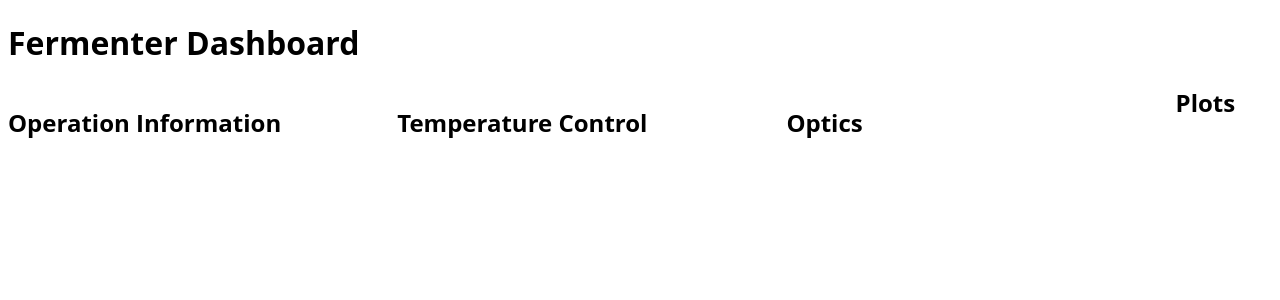
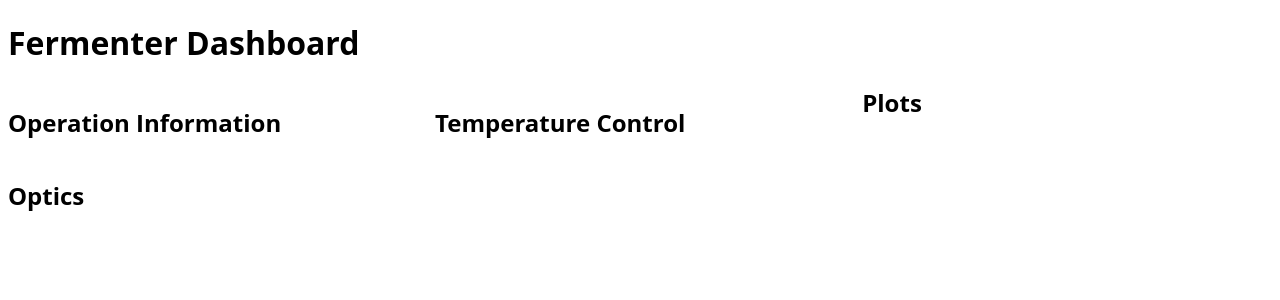
Before and after one commit to ethanjli/fermentor, a Flask app: page / in a window 1280 px wide. Shown: the top 300 px of the page. Run offline with Flask 2, Linux system fonts and the light colour scheme; some libraries are stand-ins or nearby versions.

Commit message:
Trying to condense information.

```diff
--- a/static/dashboard.html
+++ b/static/dashboard.html
@@ -9,6 +9,7 @@
   </head>
   <body>
     <h1>Fermenter Dashboard</h1>
+    <div class="section">
       <div class="info_container">
         <h2>Operation Information</h2>
         <p id="start"></p>
@@ -17,17 +18,19 @@
       </div>
       <div class="info_container">
         <h2>Temperature Control</h2>
+        <p id="temp_update_time"></p>
         <p id="temp"></p>
         <p id="heater"></p>
       </div>
       <div class="info_container">
         <h2>Optics</h2>
-      <p id="calibred"></p>
-      <p id="calibgreen"></p>
+        <p id="optics_update_time"></p>
         <p id="ambient"></p>
         <p id="red"></p>
         <p id="green"></p>
       </div>
+    </div>
+    <div class="section">
       <h2>Plots</h2>
       <div class="plot_container">
         <object id="temp_plot" data="/plots/temp" type="image/svg+xml"></object>
@@ -38,5 +41,6 @@
       <div class="plot_container">
         <object id="duty_cycles_plot" data="/plots/duty_cycles" type="image/svg+xml"></object>
       </div>
+    </div>
   </body>
 </html>
--- a/static/style.css
+++ b/static/style.css
@@ -10,14 +10,18 @@ p {
   font-family: Open Sans;
 }
 
+.section {
+  width: 100%;
+}
+
 .info_container {
-  width: 30%;
+  width: 33%;
   float: left;
   margin-right: 10px;
 }
 
 .plot_container {
-  width: 48%;
+  width: 50%;
   float: left;
   margin-right: 10px;
 }
```
Also changed, not shown: static/client.js (+12 -14 lines). Lines whose indentation alone changed are shown as unchanged.
